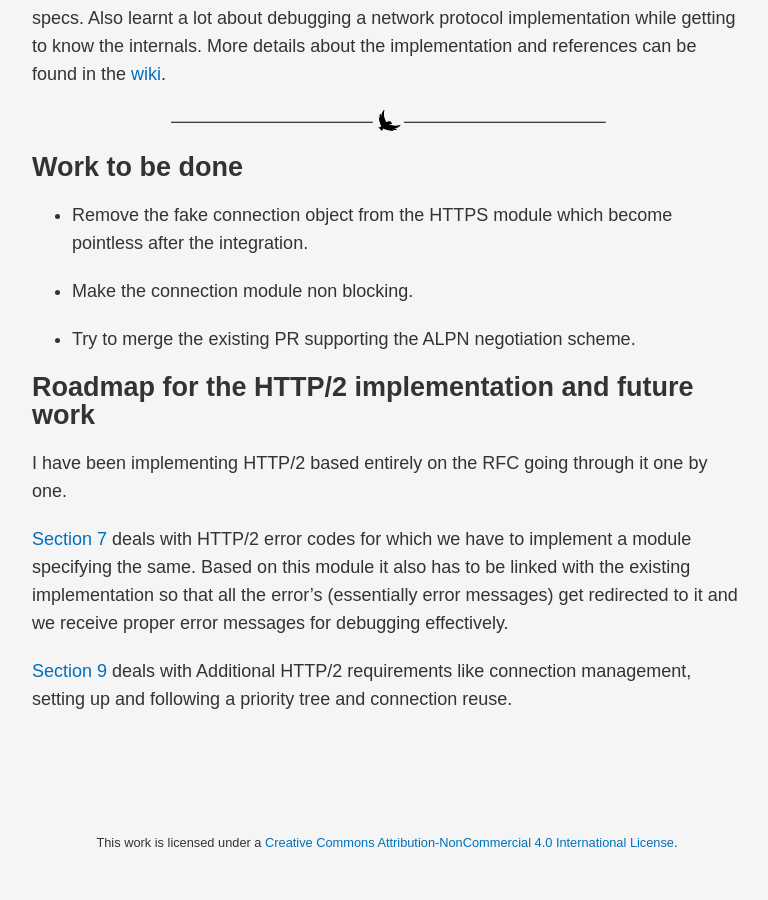
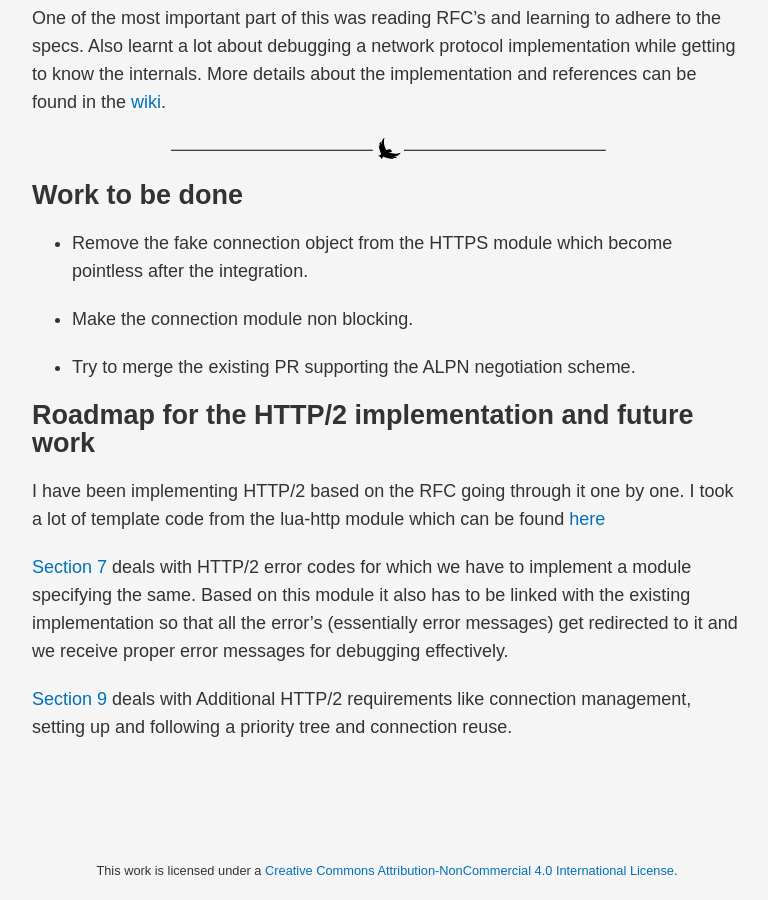
Before and after one commit to rnikhil275/rnikhil275.github.io, a Jekyll site: the page built from _posts/2017-08-23-luasec-https-library.md, in a window 1280 px wide and 900 px high, scrolled down 3636 px. Shown: the whole window, without its empty margins (253-1021 px from the left). Built offline with Jekyll 4.4.1, drawn with Linux system fonts in a browser that asks for light colours; some web fonts are replaced; before the commit the page ends 4508 px from its top, so only the background shows below that; some of the changed text lies outside the part shown.

Commit message:
add reference

```diff
--- a/_posts/2017-08-23-luasec-https-library.md
+++ b/_posts/2017-08-23-luasec-https-library.md
@@ -40,7 +40,7 @@
 
 The Codec Module is used for string packing and unpacking. It provides a unified interface for various modes in `string.pack` and `string.unpack` functions. The Bit operation module smoothens out all the various lua bit libraries and versions. The `bit` libary with luajit, `bit32` libary with lua 5.2 and lua 5.3 built in bit operators are wrapped in a unified function.
 
-The RFC I used can be found [here](http://httpwg.org/specs/rfc7540.html).
+The RFC I used can be found [here](http://httpwg.org/specs/rfc7540.html). I also used the lua-http module for lot of reference code. The module can be found [here](github.com/daurnimator/lua-http/)
 
 The first two sections in the RFC are just an introduction and a generic protcol overview.
 
@@ -105,7 +105,7 @@
 
 # Roadmap for the HTTP/2 implementation and future work
 
-I have been implementing HTTP/2 based entirely on the RFC going through it one by one.
+I have been implementing HTTP/2 based on the RFC going through it one by one. I took a lot of template code from the lua-http module which can be found [here](github.com/daurnimator/lua-http/)
 
 [Section 7](http://httpwg.org/specs/rfc7540.html#rfc.section.7) deals with HTTP/2 error codes for which we have to implement a module specifying the same. Based on this module it also has to be linked with the existing implementation so that all the error's (essentially error messages) get redirected to it and we receive proper error messages for debugging effectively.
 
```
